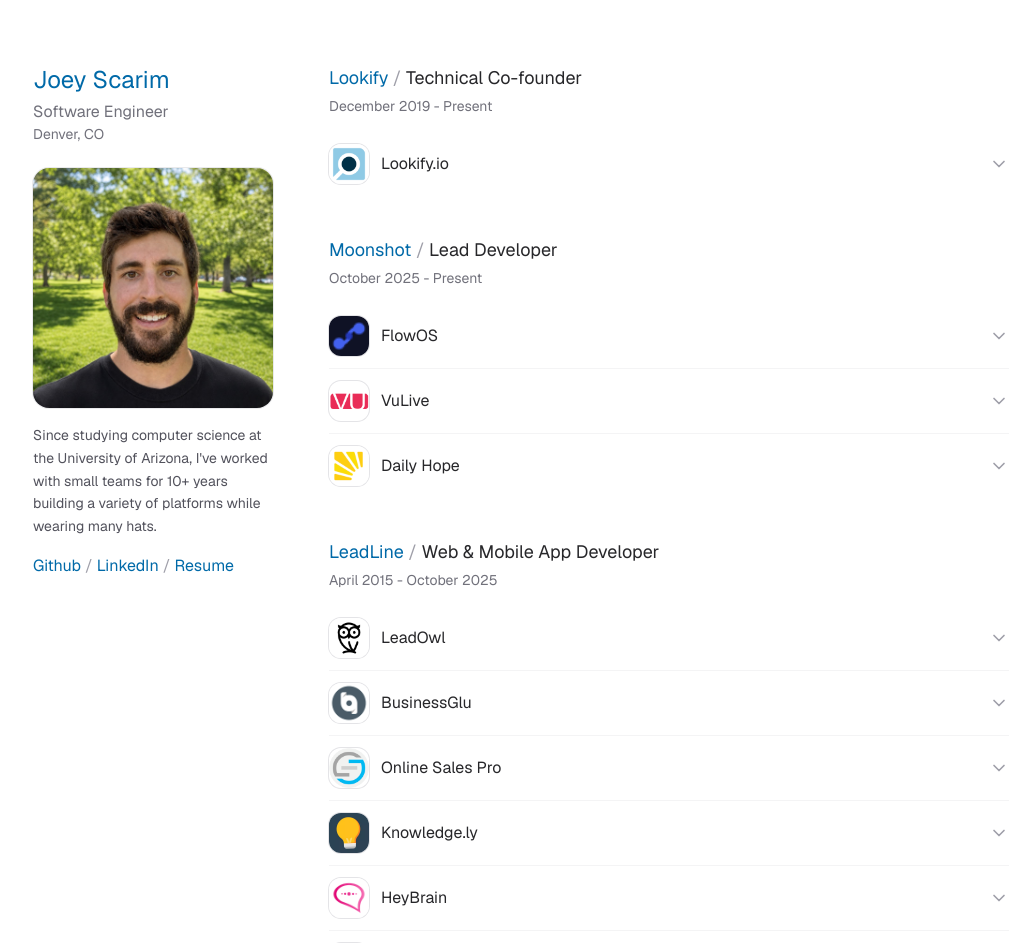
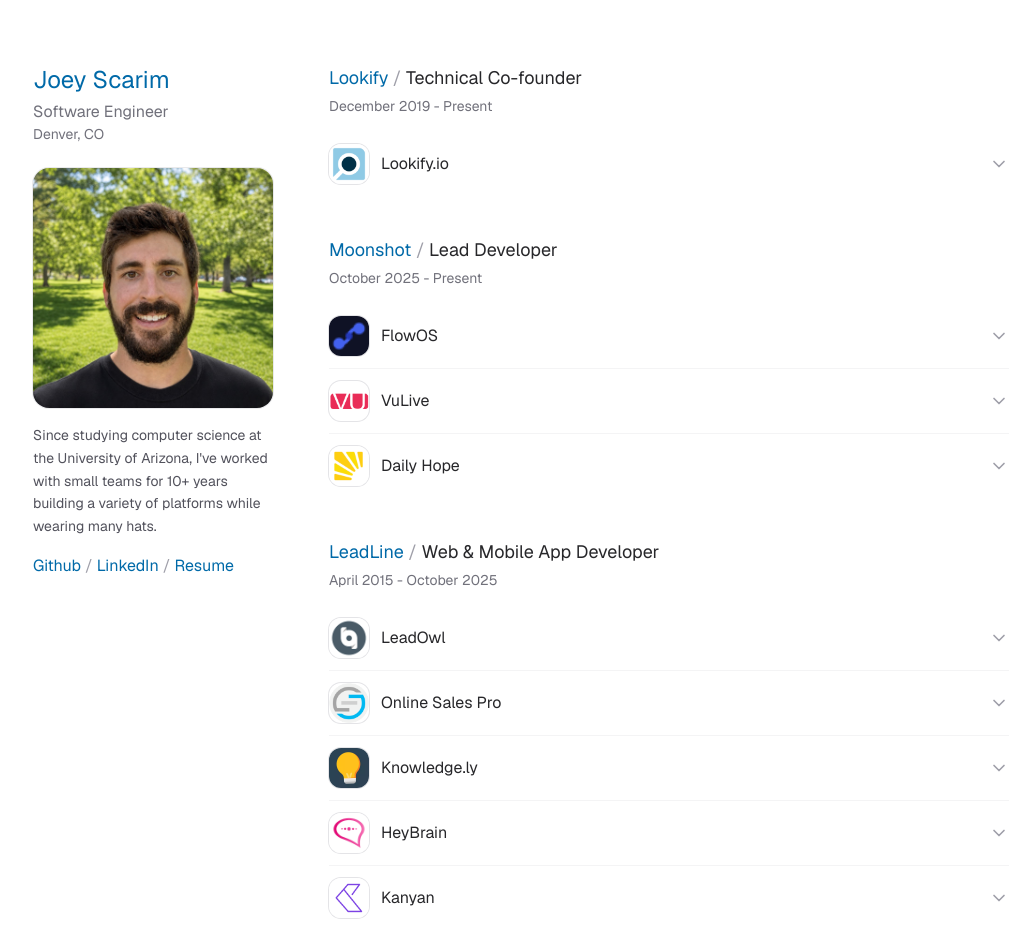
Before and after one commit to joeyscarim/portfolio, a Next.js app: page / in a window 1280 px wide. Shown: the top 943 px of the page, without its empty margins (119-1155 px from the left). Built offline with nearby package versions, Linux system fonts and the light colour scheme.

Commit message:
Add screenshot for BusinessGlu project
- Updated `work.ts` to include a screenshot for the "BusinessGlu" project, enhancing its visual representation.
- Added the screenshot image `showcase.png` to the public directory.

```diff
--- a/app/data/work.ts
+++ b/app/data/work.ts
@@ -121,9 +121,7 @@
         role: "Technical Project Management, iOS, Android",
         stack: "AWS, React Native",
         status: "Exited",
-      },
-      {
-        name: "BusinessGlu",
+        screenshots: ["/screenshots/leadowl/showcase.png"],
         initial: "B",
         accent: "bg-emerald-500",
         icon: "/icons/businessglu.webp",
```
Also changed, not shown: public/screenshots/leadowl/showcase.png (added).
